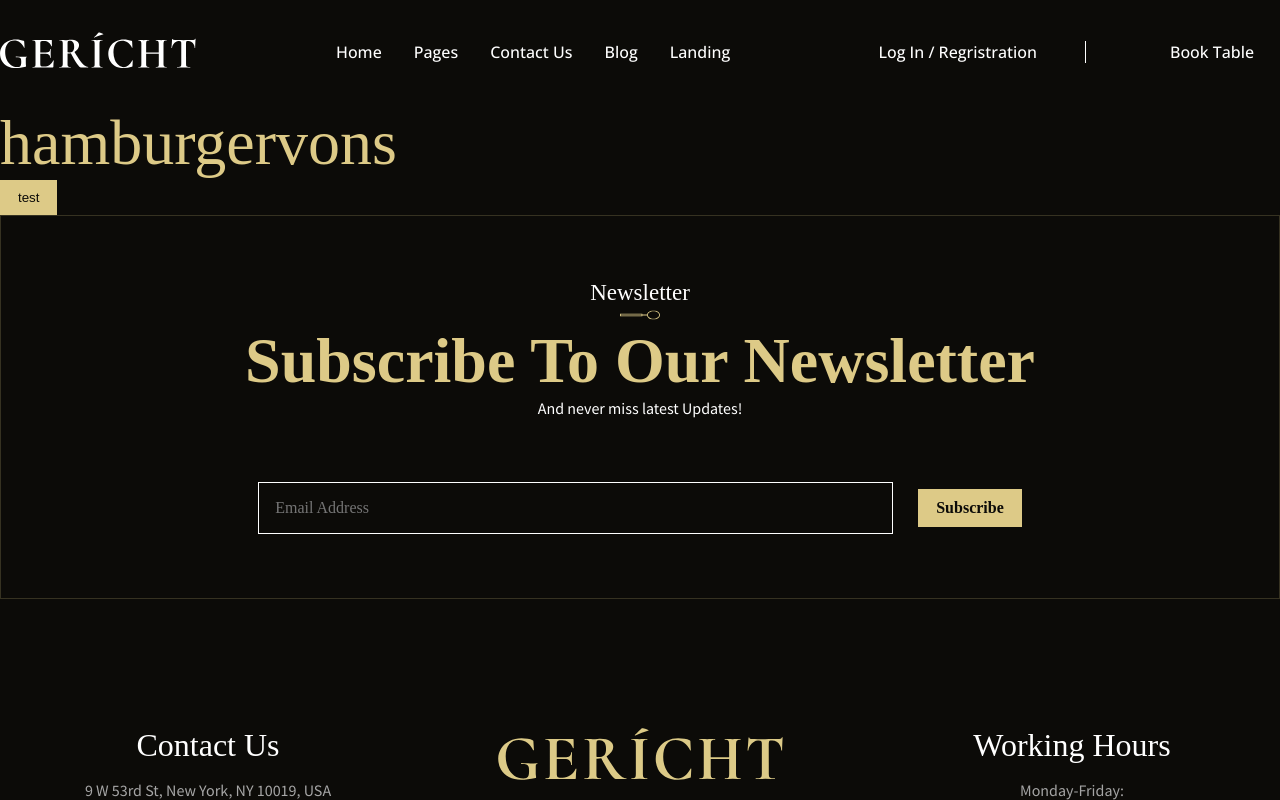
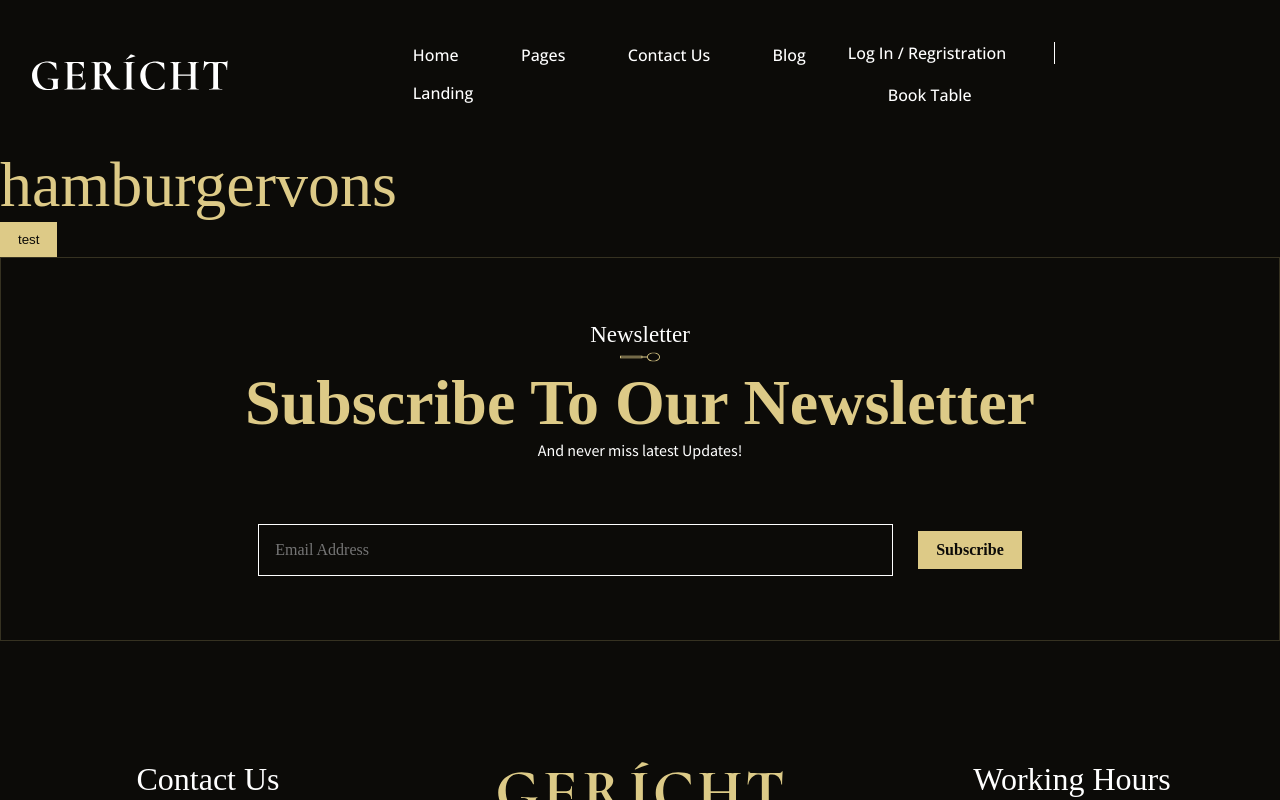
Before and after one commit to irvancolz/gericht-restaurant, a Next.js app: page / in a window 1280 px wide. Shown: the top 800 px of the page. Built offline with nearby package versions, Linux system fonts and the light colour scheme; a web font is replaced by a local one.

Commit message:
add padding variants to section components

```diff
--- a/components/topnav/index.tsx
+++ b/components/topnav/index.tsx
@@ -14,7 +14,6 @@ import {
   TopnavNavStyles,
 } from "./topnav.styles";
 gsap.registerPlugin(CustomEase);
-
 
 const navigationLinks = [
   {
@@ -84,7 +83,12 @@ export function Topnav() {
     return () => animation.revert();
   }, []);
   return (
-    <Section as="div" ref={containerEl} className={TopnavContainerStyles()}>
+    <Section
+      as="div"
+      ref={containerEl}
+      className={TopnavContainerStyles()}
+      paddingSide="true"
+    >
       <div className={TopnavHeaderStyles()}>
         <div className="logoC">
           <Link href="/" as="/home">
--- a/components/topnav/topnav.styles.ts
+++ b/components/topnav/topnav.styles.ts
@@ -1,7 +1,8 @@
 import { keyframes } from "@stitches/react";
 import { css, styled } from "../../stitches.config";
-import { TextStyles } from "../../ui/text/text.style";
-import Text from "../../ui/text";
+import { UI } from "../../ui";
+
+const { Text } = UI;
 
 const ContainerStyles = {
   display: "flex",
@@ -31,9 +32,6 @@ export const TopnavContainerStyles = css({
   ...ContainerStyles,
   px: "$4",
   flexWrap: "wrap",
-  position: "sticky",
-  top: "-1px",
-  zIndex: "$1",
   "@bp2": {
     px: "$2",
   },
@@ -216,8 +214,7 @@ export const TopnavMenuStyles = css({
 });
 
 export const TopnavNavStyles = css({
-  fBase: "75%",
-
+  fBase: "65%",
   "@bp2": {
     position: "absolute",
     top: "100%",
@@ -242,7 +239,10 @@ export const TopnavNavStyles = css({
       pointerEvents: "auto",
     },
   },
-  bp1: {
+  "@bp3":{
+    fBase: "70%",
+  },
+  "@bp1": {
     pd: "$1",
   },
 });
--- a/stitches.config.ts
+++ b/stitches.config.ts
@@ -47,7 +47,8 @@ export const { styled, getCssText, css } = createStitches({
       4: "32px",
       5: "48px",
       6: "64px",
-      7: "128px",
+      7: "120px",
+      8: "128px",
     },
     fontWeights: {
       thin: "300",
@@ -157,7 +158,7 @@ export const { styled, getCssText, css } = createStitches({
   media: {
     bp1: "(max-width: 640px)",
     bp2: "(max-width: 900px)",
-    bp3: "(max-width: 1024px)",
+    bp3: "(max-width: 1550px)",
   },
 });
 
--- a/ui/section/section.styles.ts
+++ b/ui/section/section.styles.ts
@@ -11,17 +11,39 @@ interface SectionStylesVariantConfig {
 
 export const SectionStyles = styled("section", {
   position: "relative",
-  maxWidth: "1300px",
+  maxWidth: "1920px",
   width: "100%",
   my: "auto",
-
-  "@bp2" :{
-    py: "$4",
+  variants:{
+    paddingSide :{
+      true: {
+        py: "$7",
+        "@bp3" :{
+          py: " $4",
+        },
+        "@bp2" :{
+          py: '$2'
+        },
+        "@bp1" :{
+          py: '$1'
+        },
+      },
+      false: {
+        py: "0px",
+        "@bp3" :{
+          py: "0px",
+        },"@bp2" :{
+          py: '0px'
+        },
+        "@bp1" :{
+          py: '0px'
+        },
+      }
+    }
   },
-
-  "@bp1" :{
-    py: "$2",
-  }
+  defaultVariants :{
+    paddingSide : false,
+  },
 });
 
 export type SectionVariants = ComponentProps<typeof SectionStyles>;
```
